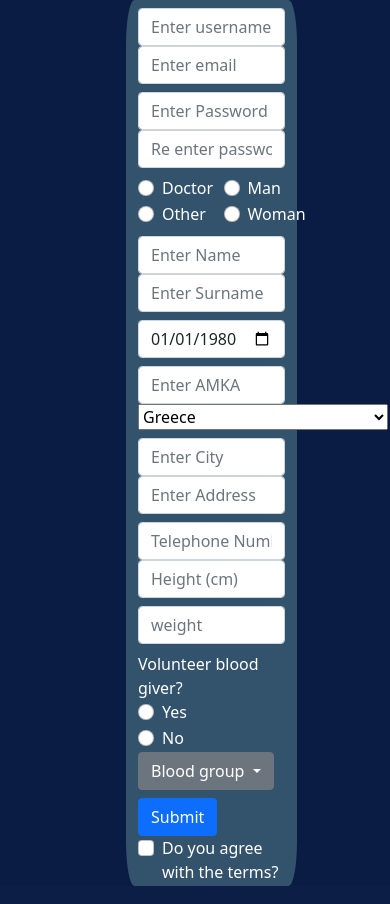
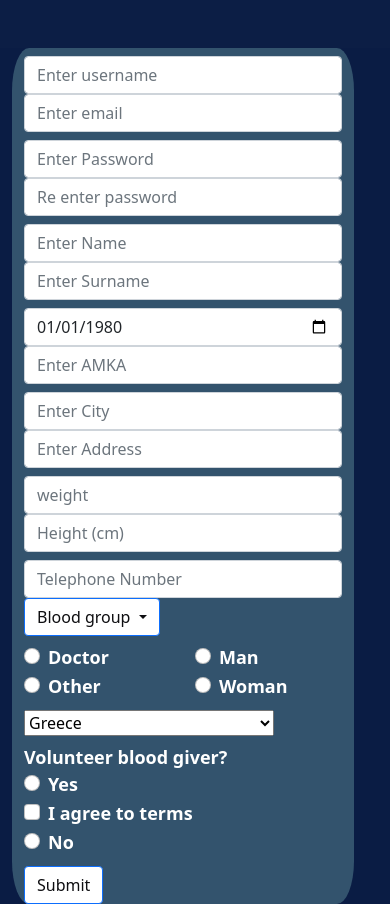
Before and after one commit to kokol16/HY-359, a plain HTML site: page Homework-Set-1/exercise2/views/index.html in a window 390 px wide. Drawn offline with nearby package versions, Linux system fonts and the light colour scheme.

Commit message:
added responsivness to form

```diff
--- a/Homework-Set-1/exercise2/assets/css/style.css
+++ b/Homework-Set-1/exercise2/assets/css/style.css
@@ -1,10 +1,20 @@
 .form-card {
-    background-color: rgb(51, 83, 109);
-    text-align: left;
-    border-radius: 5%;
+  background-color: rgb(51, 83, 109);
+  text-align: left;
+  border-radius: 5%;
 }
 
-html, body {
-    background-color: rgba(11, 29, 68, 0.993);
-    color: white;
+html,
+body {
+  background-color: rgba(11, 29, 68, 0.993);
+  color: white;
 }
+label
+{
+    font-weight: bold;
+    font-size: large;
+}
+.btn-primary {
+    background-color: white;
+    color: rgb(14, 14, 17);
+}
--- a/Homework-Set-1/exercise2/views/index.html
+++ b/Homework-Set-1/exercise2/views/index.html
@@ -15,38 +15,115 @@
 </head>
 
 <body>
-    <div class="row container">
-        <div class="col-2"></div>
-        <div class="form-card col-6 container ">
+    <div class="row  container-fluid mt-5 card-container  ">
+        <div class="form-card col-xl-6 col-xxl-4 col-lg-6 col-md-8 col-sm-8 container-fluid ">
             <form>
                 <div class="form-group row justify-content-start mt-2 ">
-                    <div class="col-lg-5">
-                        <input type="text" class="form-control" placeholder="Enter username" pattern=".{8,}">
+                    <div class="col-lg-5 col-md-6 col-sm-6  ">
+                        <input type="text" class="form-control" placeholder="Enter username" pattern=".{8,}" required>
                     </div>
-                    <div class="col-lg-5">
+                    <div class="col-lg-5 col-md-6 col-sm-6">
 
-                        <input type="email" class="form-control" placeholder="Enter email">
+                        <input type="email" class="form-control" placeholder="Enter email" required>
                     </div>
                 </div>
                 <div class="form-group row justify-content-start mt-2">
-                    <div class="col-lg-5">
+                    <div class="col-lg-5 col-md-6 col-sm-6 ">
 
                         <input type="password" class="form-control" placeholder="Enter Password"
-                            pattern="(?=.*[0-9])(?=.*[a-z-A-Z])(?=.*[@$!%*#?&]).{8,}">
+                            pattern="(?=.*[0-9])(?=.*[a-z-A-Z])(?=.*[@$!%*#?&]).{8,}" required>
                     </div>
-                    <div class="col-lg-5">
+                    <div class="col-lg-5 col-md-6 col-sm-6 ">
 
                         <input type="password" class="form-control" placeholder="Re enter password"
-                            pattern="(?=.*[0-9])(?=.*[a-z-A-Z])(?=.*[@$!%*#?&]).{8,}">
+                            pattern="(?=.*[0-9])(?=.*[a-z-A-Z])(?=.*[@$!%*#?&]).{8,}" required>
+                    </div>
+
+
+                </div>
+                <div class="form-group row justify-content-start mt-2">
+                    <div class="col-lg-5 col-md-6 col-sm-6 ">
+
+                        <input type="text" class="form-control" placeholder="Enter Name" pattern=".{3,30}" required>
+                    </div>
+                    <div class="col-lg-5 col-md-6 col-sm-6 ">
+
+                        <input type="text" class="form-control" placeholder="Enter Surname" pattern=".{3,30}" required>
+                    </div>
+                </div>
+
+                <div class="form-group row justify-content-start mt-2">
+
+                    <div class="col-lg-5 col-md-6 col-sm-6 ">
+
+                        <input type="date" class="form-control" value="1980-01-01" min="1920-01-01" max="2005-12-31"
+                            required>
+
+                    </div>
+
+                    <div class="col-lg-5 col-md-6 col-sm-6 ">
+
+                        <input type="text" class="form-control" pattern="[0-9]{11}" placeholder="Enter AMKA" required>
                     </div>
 
 
                 </div>
 
                 <div class="form-group row justify-content-start mt-2">
+                    <div class="col-lg-5 col-md-6 col-sm-6 ">
+
+                        <input type="text" class="form-control" placeholder="Enter City" pattern=".{3,50}" required>
+                    </div>
+
+                    <div class="col-lg-5 col-md-6 col-sm-6 ">
+
+                        <input type="text" class="form-control" placeholder="Enter Address" pattern=".{5,50}" required>
+                    </div>
+
+                </div>
+
+                <div class="form-group row justify-content-start mt-2">
+                    <div class="col-lg-5 col-md-6 col-sm-6 ">
+
+                        <input type="number" class="form-control" placeholder="weight" min=20 max=300 step="0.01">
+                    </div>
+                    <div class="col-lg-5 col-md-6 col-sm-6 ">
+
+                        <input type="number" class="form-control" placeholder="Height (cm)" min=100 max=250>
+                    </div>
+
+                </div>
+                <div class="form-group row justify-content-start mt-2">
+                    <div class="col-lg-5 col-md-6 col-sm-6 ">
+
+                        <input type="text" class="form-control" placeholder="Telephone Number" pattern="[0-9]{0,14}"
+                            required>
+                    </div>
+
+                    <div class="col-lg-6 dropdown">
+
+                        <button class="btn btn-primary dropdown-toggle " type="button" data-bs-toggle="dropdown"
+                            aria-expanded="false">
+                            Blood group
+                        </button>
+                        <ul class="dropdown-menu">
+                            <li><a class="dropdown-item" href="#">Α-</a></li>
+                            <li><a class="dropdown-item" href="#">Α+</a></li>
+                            <li><a class="dropdown-item" href="#">Β-</a></li>
+                            <li><a class="dropdown-item" href="#">Β+</a></li>
+                            <li><a class="dropdown-item" href="#">AΒ-</a></li>
+                            <li><a class="dropdown-item" href="#">AΒ+</a></li>
+                            <li><a class="dropdown-item" href="#">0-</a></li>
+                            <li><a class="dropdown-item" href="#">0+</a></li>
+                            <li><a class="dropdown-item" href="#">Unknown</a></li>
+
+                        </ul>
+                    </div>
+                </div>
+                <div class="form-group row justify-content-start mt-2">
                     <div class="col-6">
                         <div class="form-check">
-                            <input class="form-check-input" id="doctor-radio" type="radio" name="gridRadios" value>
+                            <input class="form-check-input" id="doctor-radio" type="radio" name="type-of-user-radio" value>
                             <label class="form-check-label" for="doctor-radio">
                                 Doctor
                             </label>
@@ -55,7 +132,7 @@
 
                         <div class="form-check">
 
-                            <input class="form-check-input" id="default-radio" type="radio" name="gridRadios" value>
+                            <input class="form-check-input" id="default-radio" type="radio" name="type-of-user-radio" value>
                             <label class="form-check-label" for="default-radio">
                                 Other
                             </label>
@@ -65,7 +142,7 @@
                     <div class="col-6">
 
                         <div class="form-check">
-                            <input class="form-check-input" id="man" type="radio" name="gridRadios" value>
+                            <input class="form-check-input" id="man" type="radio" name="gender-radio" value>
                             <label class="form-check-label" for="man">
                                 Man
                             </label>
@@ -73,7 +150,7 @@
                         </div>
                         <div class="form-check">
 
-                            <input class="form-check-input" id="woman" type="radio" name="gridRadios" value>
+                            <input class="form-check-input" id="woman" type="radio" name="gender-radio" value>
                             <label class="form-check-label" for="woman">
                                 Woman
                             </label>
@@ -82,30 +159,8 @@
 
                 </div>
 
-                <div class="form-group row justify-content-start mt-2">
-                    <div class="col-lg-5">
-
-                        <input type="text" class="form-control" placeholder="Enter Name" pattern=".{3,30}">
-                    </div>
-                    <div class="col-lg-5">
-
-                        <input type="text" class="form-control" placeholder="Enter Surname" pattern=".{3,30}">
-                    </div>
-                </div>
 
 
-                <div class="form-group row justify-content-start mt-2">
-
-                    <div class="col-lg-5">
-
-                        <input type="date" class="form-control" value="1980-01-01" min="1920-01-01" max="2005-12-31">
-
-                    </div>
-
-
-
-
-                </div>
 
 
 
@@ -113,12 +168,9 @@
 
 
                 <div class="form-group row justify-content-start mt-2">
-                    <div class="col-lg-5">
 
-                        <input type="text" class="form-control" pattern="[0-9]{11}" placeholder="Enter AMKA">
-                    </div>
 
-                    <div class="col-lg-5">
+                    <div class="col-lg-5 col-md-6 col-sm-6 ">
 
                         <select id="country" name="country" required>
                             <option value="Afganistan">Afghanistan</option>
@@ -371,90 +423,51 @@
                     </div>
                 </div>
 
-                <div class="form-group row justify-content-start mt-2">
-                    <div class="col-lg-5">
 
-                        <input type="text" class="form-control" placeholder="Enter City" pattern=".{3,50}">
-                    </div>
 
-                    <div class="col-lg-5">
 
-                        <input type="text" class="form-control" placeholder="Enter Address" pattern=".{5,50}">
-                    </div>
 
-                </div>
 
                 <div class="form-group row justify-content-start mt-2">
-                    <div class="col-lg-5">
-
-                        <input type="text" class="form-control" placeholder="Telephone Number" pattern="[0-9]{0,14}">
-                    </div>
-                    <div class="col-lg-5">
-
-                        <input type="number" class="form-control" placeholder="Height (cm)" min=100 max=250>
-                    </div>
-
-                </div>
-
-                <div class="form-group row justify-content-start mt-2">
-                    <div class="col-lg-5">
-
-                        <input type="number" class="form-control" placeholder="weight" min=20 max=300 step="0.01">
-                    </div>
-
-                </div>
-                <div class="form-group row justify-content-start mt-2">
                     <div class="col-lg-6">
-
                         <label>Volunteer blood giver?</label>
                         <div class="form-check">
-                            <input class="form-check-input" id="yes" type="radio" name="gridRadios" value>
+                            <input class="form-check-input" id="yes" type="radio" name="blood-giver-radio" value>
                             <label class="form-check-label" for="yes">
                                 Yes
                             </label>
                         </div>
+                    </div>
+                    <div class="col-lg-6">
+
+                        <div class="form-check">
+                            <input class="form-check-input" id="flexCheckDefault" type="checkbox" value name="checkbox"
+                                required>
+                            <label class="form-check-label" for="flexCheckDefault">
+                                I agree to terms
+                            </label>
+                        </div>
+                    </div>
+                    <div class="col-lg-6">
 
                         <div class="form-check">
 
-                            <input class="form-check-input" id="no" type="radio" name="gridRadios" value>
+                            <input class="form-check-input" id="no" type="radio" name="blood-giver-radio" value>
                             <label class="form-check-label" for="no">
                                 No
                             </label>
                         </div>
                     </div>
-                    <div class="col-lg-6 dropdown">
 
-                        <button class="btn btn-secondary dropdown-toggle" type="button" data-bs-toggle="dropdown"
-                            aria-expanded="false">
-                            Blood group
-                        </button>
-                        <ul class="dropdown-menu">
-                            <li><a class="dropdown-item" href="#">Α-</a></li>
-                            <li><a class="dropdown-item" href="#">Α+</a></li>
-                            <li><a class="dropdown-item" href="#">Β-</a></li>
-                            <li><a class="dropdown-item" href="#">Β+</a></li>
-                            <li><a class="dropdown-item" href="#">AΒ-</a></li>
-                            <li><a class="dropdown-item" href="#">AΒ+</a></li>
-                            <li><a class="dropdown-item" href="#">0-</a></li>
-                            <li><a class="dropdown-item" href="#">0+</a></li>
-                            <li><a class="dropdown-item" href="#">Unknown</a></li>
 
-                        </ul>
-                    </div>
 
                 </div>
                 <div class="form-group row justify-content-start mt-2">
-                    <div class="col-lg-6">
+                    <div class="col-lg-4"></div>
+                    <div class="col-lg-4">
                         <button type="submit" class="btn btn-primary">Submit</button>
                     </div>
-                    <div class="col-lg-6">
-                        <div class="form-check">
-                            <input class="form-check-input" id="flexCheckDefault" type="checkbox" value name="checkbox">
-                            <label class="form-check-label" for="flexCheckDefault">
-                                Do you agree with the terms?
-                            </label>
-                        </div>
-                    </div>
+
 
 
 
```
